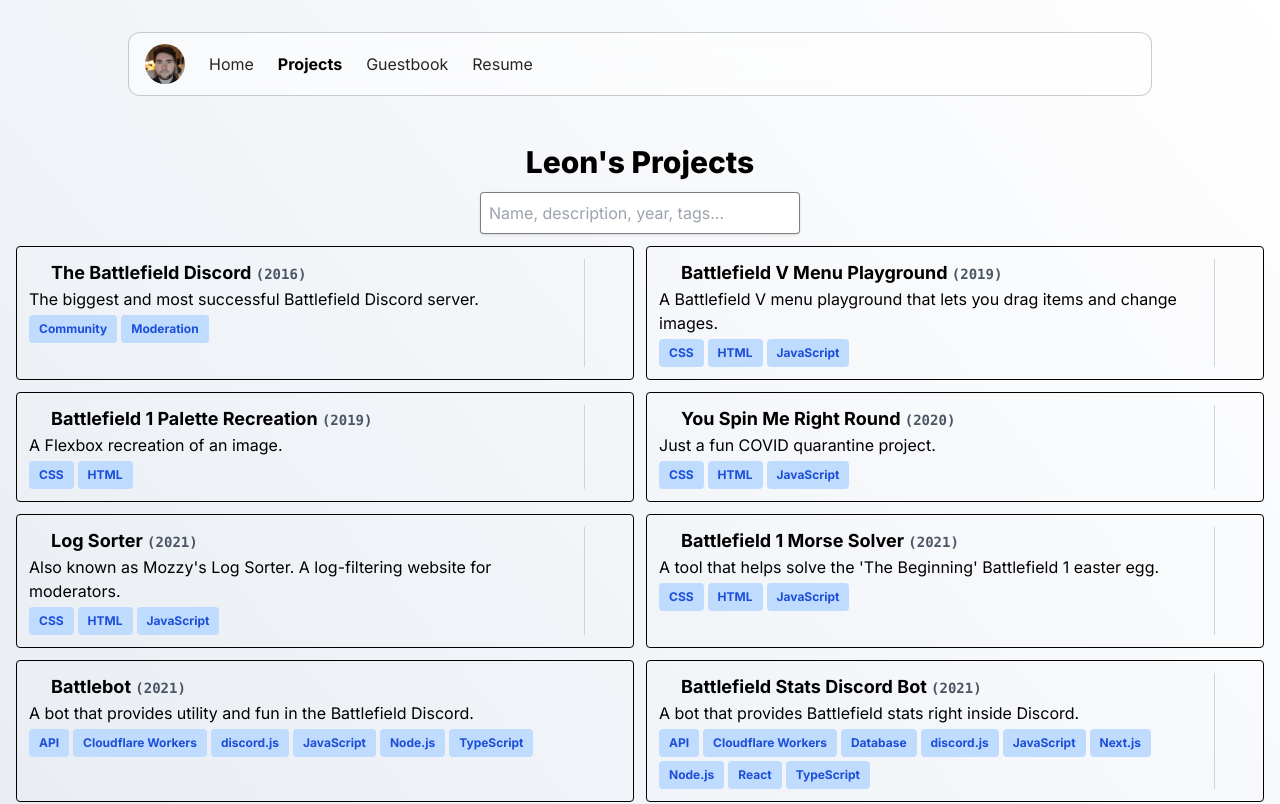
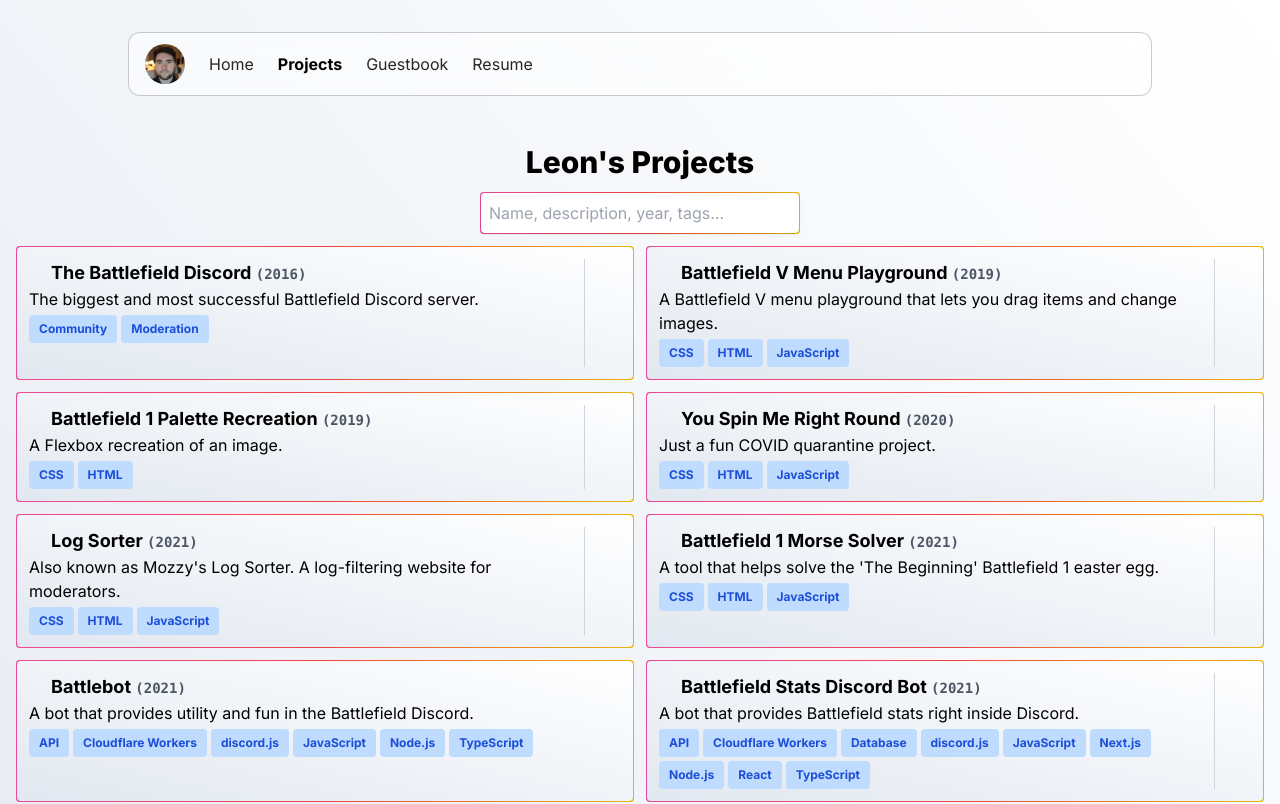
Before and after one commit to leonlarsson/leon-home, a Next.js app: page /projects in a window 1280 px wide. Shown: the top 804 px of the page. Built offline with nearby package versions, Linux system fonts and the light colour scheme; a web font is replaced by a local one.

Commit message:
add gradient border to Search and Project grid

```diff
--- a/app/(main)/globals.css
+++ b/app/(main)/globals.css
@@ -7,5 +7,9 @@
 }
 
 .text-input {
-  @apply rounded border border-black/50 bg-white p-2 shadow outline-none transition-colors focus:border-black dark:border-kinda-white/50 dark:bg-kinda-black dark:focus:border-kinda-white;
+  @apply text-input-base border border-black/50 transition-colors focus:border-black dark:border-kinda-white/50 dark:focus:border-kinda-white;
 }
+
+.text-input-base {
+  @apply rounded bg-white p-2 shadow outline-none dark:bg-kinda-black;
+}
--- a/app/(main)/projects/components/ProjectsGrid.tsx
+++ b/app/(main)/projects/components/ProjectsGrid.tsx
@@ -15,13 +15,14 @@ export default ({ projects }: { projects: Project[] }) => {
 
 const Project = ({ project }: { project: Project }) => {
   return (
-    <div className="flex rounded border border-black text-start transition-colors dark:border-kinda-white/50 dark:hover:border-kinda-white">
-      <Link href={`/projects/${project.slug}`} className="group flex flex-1 flex-col p-3 transition-colors hover:bg-black hover:text-white dark:hover:bg-transparent" draggable={false} title={`See more info on project ${project.name}.`}>
+    <div className="rounded bg-gradient-to-r from-pink-500 via-red-500 to-yellow-500 p-px hover:from-red-500 hover:via-lime-600 hover:to-blue-400">
+      <div className="flex h-full rounded bg-gradient-to-bl from-white to-slate-200 text-start transition-colors dark:from-kinda-black dark:to-kinda-black">
+        <Link href={`/projects/${project.slug}`} className="group flex flex-1 flex-col p-3" draggable={false} title={`See more info on project ${project.name}.`}>
           <span className="text-lg font-bold">
             <i className="fa-solid fa-arrow-right me-2 transition-transform group-hover:translate-x-1" />
-          {project.name}{" "}
+            <span className="underline-offset-2 group-hover:underline">{project.name}</span>{" "}
             {project.year && (
-            <span className="font-mono text-sm text-gray-600 transition-colors group-hover:text-gray-300 dark:text-gray-400 dark:group-hover:text-gray-400" title={`First released ${project.year}.`}>
+              <span className="font-mono text-sm text-gray-600 transition-colors dark:text-gray-400" title={`First released ${project.year}.`}>
                 ({project.year}
                 {project.endYear && `-${project.endYear}`})
               </span>
@@ -45,11 +46,12 @@ const Project = ({ project }: { project: Project }) => {
           <>
             <div className="my-3 w-px bg-gray-300" />
 
-          <Link className="group flex items-center px-3 transition-colors hover:bg-black hover:text-white dark:hover:bg-transparent" href={project.link} target={!project.link.startsWith("http") ? "_self" : "_blank"} draggable={false} title={`Go to project ${project.name}.`}>
+            <Link className="group flex items-center px-3" href={project.link} target={!project.link.startsWith("http") ? "_self" : "_blank"} draggable={false} title={`Go to project ${project.name}.`}>
               <i className="fa-solid fa-up-right-from-square fa-lg mx-1 transition-transform group-hover:scale-[1.18]" />
             </Link>
           </>
         )}
       </div>
+    </div>
   );
 };
--- a/app/(main)/projects/components/Search.tsx
+++ b/app/(main)/projects/components/Search.tsx
@@ -15,11 +15,12 @@ export default () => {
   }, [searchParams.get("search")]);
 
   return (
+    <div className="w-full self-center rounded bg-gradient-to-r from-pink-500 via-red-500 to-yellow-500 p-px hover:from-red-500 hover:via-lime-600 hover:to-blue-400 md:w-80">
       <input
         type="search"
         maxLength={20}
         placeholder="Name, description, year, tags..."
-      className="text-input w-full self-center md:w-80"
+        className="text-input-base w-full"
         value={searchQuery}
         onChange={e => {
           const value = e.target.value;
@@ -29,5 +30,6 @@ export default () => {
           router.replace("?" + searchParams.toString());
         }}
       />
+    </div>
   );
 };
--- a/app/(main)/projects/components/Tag.tsx
+++ b/app/(main)/projects/components/Tag.tsx
@@ -7,9 +7,7 @@ export default ({ tag, clickable }: { tag: string; clickable?: boolean }) => {
 
   // Weird in order to please the Tailwind extension
   const className = {
-    className: `rounded bg-blue-200 px-2 py-1 text-xs font-bold text-blue-700 transition-colors group-hover:bg-slate-700 group-hover:text-white dark:bg-[#212528] dark:text-[#4b98f2] dark:group-hover:bg-[#212528] dark:group-hover:text-[#4b98f2] ${
-      clickable && "border-2 border-transparent hover:border-blue-700"
-    }`
+    className: `rounded bg-blue-200 px-2 py-1 text-xs font-bold text-blue-700 transition-colors dark:bg-[#212528] dark:text-[#4b98f2] ${clickable && "border-2 border-transparent hover:border-blue-700"}`
   };
 
   return clickable ? (
```
Lines whose indentation alone changed are shown as unchanged.
